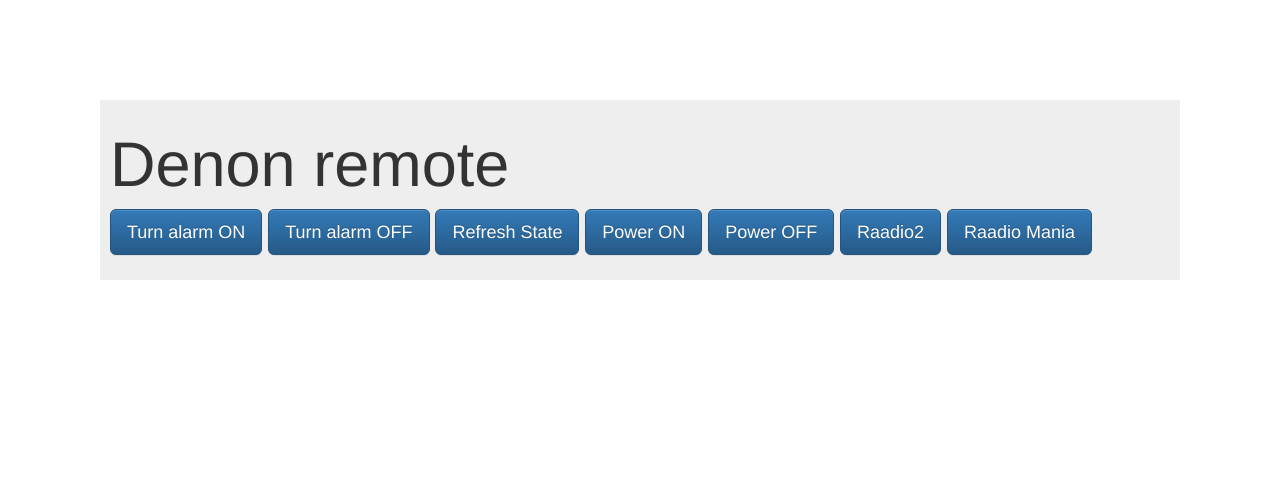
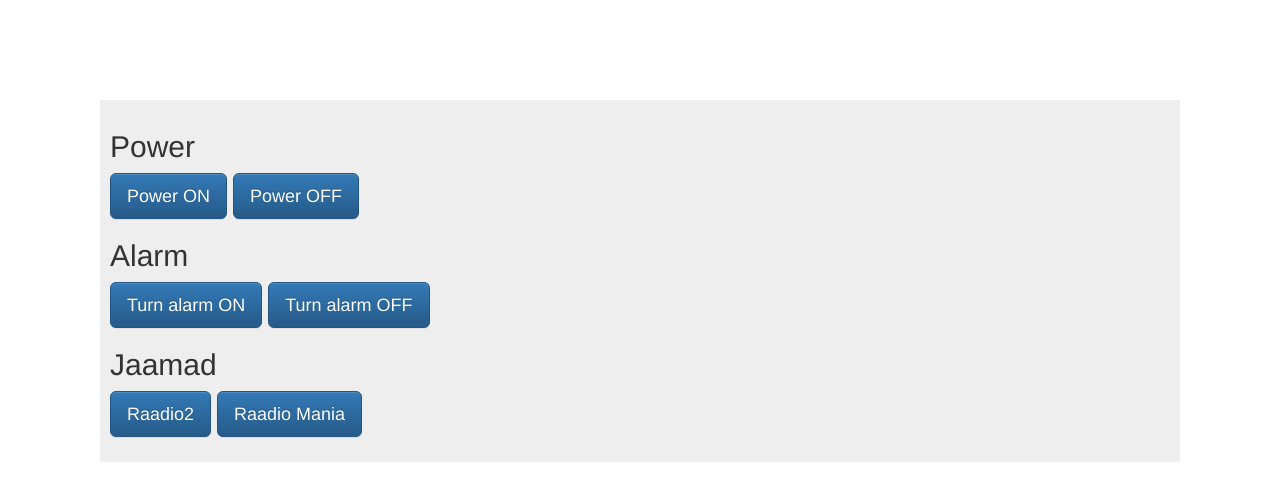
Before and after one commit to karlblum/denon, a website: page index.html in a window 1280 px wide. Drawn offline with nearby package versions, Linux system fonts and the light colour scheme; no server answers.

Commit message:
UI changes

```diff
--- a/index.html
+++ b/index.html
@@ -9,16 +9,21 @@
 <body>
   <div style="margin:100px;">
     <div class="jumbotron"  style="padding:10px;">
-      <h1>Denon remote</h1>
+      <h2>Power</h2>
+      <p class="content">
+		<a id="poweron"  class="btn btn-primary btn-lg" href="#" role="button">Power ON</a>
+		<a id="poweroff"  class="btn btn-primary btn-lg" href="#" role="button">Power OFF</a>
+	</p>
+	<h2>Alarm</h2>
       <p class="content">
 		<a id="alarmon" class="btn btn-primary btn-lg" href="#" role="button">Turn alarm ON</a>
 		<a id="alarmoff"  class="btn btn-primary btn-lg" href="#" role="button">Turn alarm OFF</a>
-		<a id="alarmstate"  class="btn btn-primary btn-lg" href="#" role="button">Refresh State</a>
-		<a id="poweron"  class="btn btn-primary btn-lg" href="#" role="button">Power ON</a>
-		<a id="poweroff"  class="btn btn-primary btn-lg" href="#" role="button">Power OFF</a>
+	</p>
+	<h2>Jaamad</h2>
+	<p>
 		<a id="radio2"  class="btn btn-primary btn-lg" href="#" role="button">Raadio2</a>
 		<a id="radiomania"  class="btn btn-primary btn-lg" href="#" role="button">Raadio Mania</a>
-	  </p>
+	</p>
     </div>
   </div>
 </body>
--- a/index.js
+++ b/index.js
@@ -21,6 +21,7 @@
 	responseListenerActive = true;
 	denon.command(cmd);
 }
+//http://first-time-ceo.tumblr.com/post/104273001643/using-promises-with-expressjs
 
 app.get('/', function (req, res) {
   res.sendFile(path.join(__dirname+'/index.html'));
```
